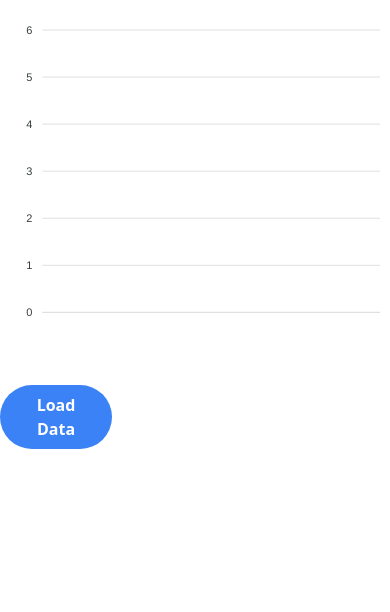
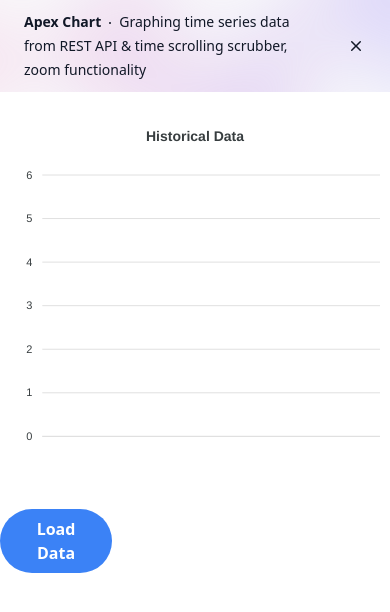
Before and after one commit to richswift426/custom-chart, a React (Create React App) app: page / in a window 390 px wide. Shown: the top 612 px of the page. Built offline with nearby package versions, Linux system fonts and the light colour scheme; what tw-elements would draw is missing.

Commit message:
add banner

```diff
--- a/package.json
+++ b/package.json
@@ -6,6 +6,7 @@
     "@fortawesome/fontawesome-svg-core": "^6.4.0",
     "@fortawesome/free-solid-svg-icons": "^6.4.0",
     "@fortawesome/react-fontawesome": "^0.2.0",
+    "@heroicons/react": "^2.0.18",
     "@testing-library/jest-dom": "^5.16.5",
     "@testing-library/react": "^13.4.0",
     "@testing-library/user-event": "^13.5.0",
--- a/src/components/MyChart.js
+++ b/src/components/MyChart.js
@@ -2,6 +2,7 @@
 import Chart from "react-apexcharts";
 import historyService from "../services/chartApi";
 import LoadingSpinner from "./LoadingSpinner";
+import { XMarkIcon } from '@heroicons/react/20/solid'
 
 const ZoomableChart = () => {
   const [spinner, setSpinner] = useState(false);
@@ -22,6 +23,25 @@
           return val*1;
         }
       }
+    },
+    stroke: {
+      curve: "smooth"
+    },
+    markers: {
+      size: 0
+    },
+    zoom: {
+      enabled: true,
+      zoomedArea: {
+        stroke: {
+          width: 0.5,
+          color: "#444"
+        }
+      }
+    },
+    title: {
+      text: 'Historical Data',
+      align: 'center'
     }
   });
 
@@ -58,6 +78,25 @@
                 return val*1;
               }
             }
+          },
+          stroke: {
+            curve: "smooth"
+          },
+          markers: {
+            size: 0
+          },
+          zoom: {
+            enabled: true,
+            zoomedArea: {
+              stroke: {
+                width: 0.5,
+                color: "#444"
+              }
+            }
+          },
+          title: {
+            text: 'Historical Data',
+            align: 'center'
           }
         });
         setSeries([
@@ -86,7 +125,48 @@
 
   return (
     <div className="chart justify-content">
-      <Chart options={options} series={series} type="line" height={350} />
+      <div className="relative isolate flex items-center gap-x-6 overflow-hidden bg-gray-50 px-6 py-2.5 sm:px-3.5 sm:before:flex-1">
+        <div
+          className="absolute left-[max(-7rem,calc(50%-52rem))] top-1/2 -z-10 -translate-y-1/2 transform-gpu blur-2xl"
+          aria-hidden="true"
+        >
+          <div
+            className="aspect-[577/310] w-[36.0625rem] bg-gradient-to-r from-[#ff80b5] to-[#9089fc] opacity-30"
+            style={{
+              clipPath:
+                'polygon(74.8% 41.9%, 97.2% 73.2%, 100% 34.9%, 92.5% 0.4%, 87.5% 0%, 75% 28.6%, 58.5% 54.6%, 50.1% 56.8%, 46.9% 44%, 48.3% 17.4%, 24.7% 53.9%, 0% 27.9%, 11.9% 74.2%, 24.9% 54.1%, 68.6% 100%, 74.8% 41.9%)',
+            }}
+          />
+        </div>
+        <div
+          className="absolute left-[max(45rem,calc(50%+8rem))] top-1/2 -z-10 -translate-y-1/2 transform-gpu blur-2xl"
+          aria-hidden="true"
+        >
+          <div
+            className="aspect-[577/310] w-[36.0625rem] bg-gradient-to-r from-[#ff80b5] to-[#9089fc] opacity-30"
+            style={{
+              clipPath:
+                'polygon(74.8% 41.9%, 97.2% 73.2%, 100% 34.9%, 92.5% 0.4%, 87.5% 0%, 75% 28.6%, 58.5% 54.6%, 50.1% 56.8%, 46.9% 44%, 48.3% 17.4%, 24.7% 53.9%, 0% 27.9%, 11.9% 74.2%, 24.9% 54.1%, 68.6% 100%, 74.8% 41.9%)',
+            }}
+          />
+        </div>
+        <div className="flex flex-wrap items-center gap-x-4 gap-y-2">
+          <p className="text-sm leading-6 text-gray-900">
+            <strong className="font-semibold">Apex Chart</strong>
+            <svg viewBox="0 0 2 2" className="mx-2 inline h-0.5 w-0.5 fill-current" aria-hidden="true">
+              <circle cx={1} cy={1} r={1} />
+            </svg>
+            Graphing time series data from REST API & time scrolling scrubber, zoom functionality
+          </p>
+        </div>
+        <div className="flex flex-1 justify-end">
+          <button type="button" className="-m-3 p-3 focus-visible:outline-offset-[-4px]">
+            <span className="sr-only">Dismiss</span>
+            <XMarkIcon className="h-5 w-5 text-gray-900" aria-hidden="true" />
+          </button>
+        </div>
+      </div>
+      <Chart options={options} series={series} type="line" height={350} className="mt-8" />
       <button className="bg-blue-500 hover:bg-blue-700 text-white font-bold py-2 px-4 rounded-full mt-5 w-28 flex justify-center items-center" onClick={()=>handleClick()}>
         {spinner ? <LoadingSpinner /> : "Load Data"}
       </button>
```
Also changed, not shown: 1 other file (tests, documents, lock files or other folders).
